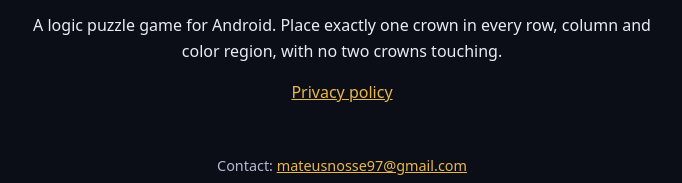
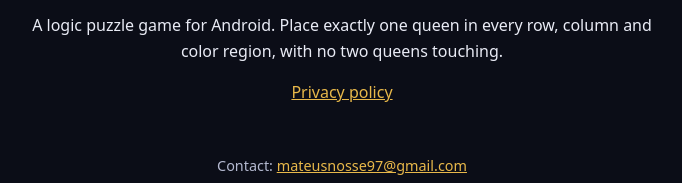
Before and after one commit to crowngrid/crowngrid.github.io, a plain HTML site: page index.html in a window 1280 px wide. Shown: the part 268-451 px from the top of the page, 298-980 px from the left. Drawn offline with Linux system fonts and the light colour scheme.

Commit message:
docs(site): call the game piece a queen on the landing page
Co-Authored-By: Claude Opus 5.5 <noreply@anthropic.com>

```diff
--- a/index.html
+++ b/index.html
@@ -4,7 +4,7 @@
 <meta charset="utf-8">
 <meta name="viewport" content="width=device-width, initial-scale=1">
 <title>Crown Grid</title>
-<meta name="description" content="Crown Grid is a logic puzzle game for Android: place one crown in every row, column and color region.">
+<meta name="description" content="Crown Grid is a logic puzzle game for Android: place one queen in every row, column and color region.">
 <link rel="stylesheet" href="/styles.css">
 </head>
 <body>
@@ -27,7 +27,7 @@
     <circle cx="70" cy="80" r="2.6" fill="#2f9470"/>
   </svg>
   <h1>Crown Grid</h1>
-  <p>A logic puzzle game for Android. Place exactly one crown in every row, column and color region, with no two crowns touching.</p>
+  <p>A logic puzzle game for Android. Place exactly one queen in every row, column and color region, with no two queens touching.</p>
   <p><a href="/privacy/">Privacy policy</a></p>
   <footer>Contact: <a href="mailto:mateusnosse97@gmail.com">mateusnosse97@gmail.com</a></footer>
 </main>
```
